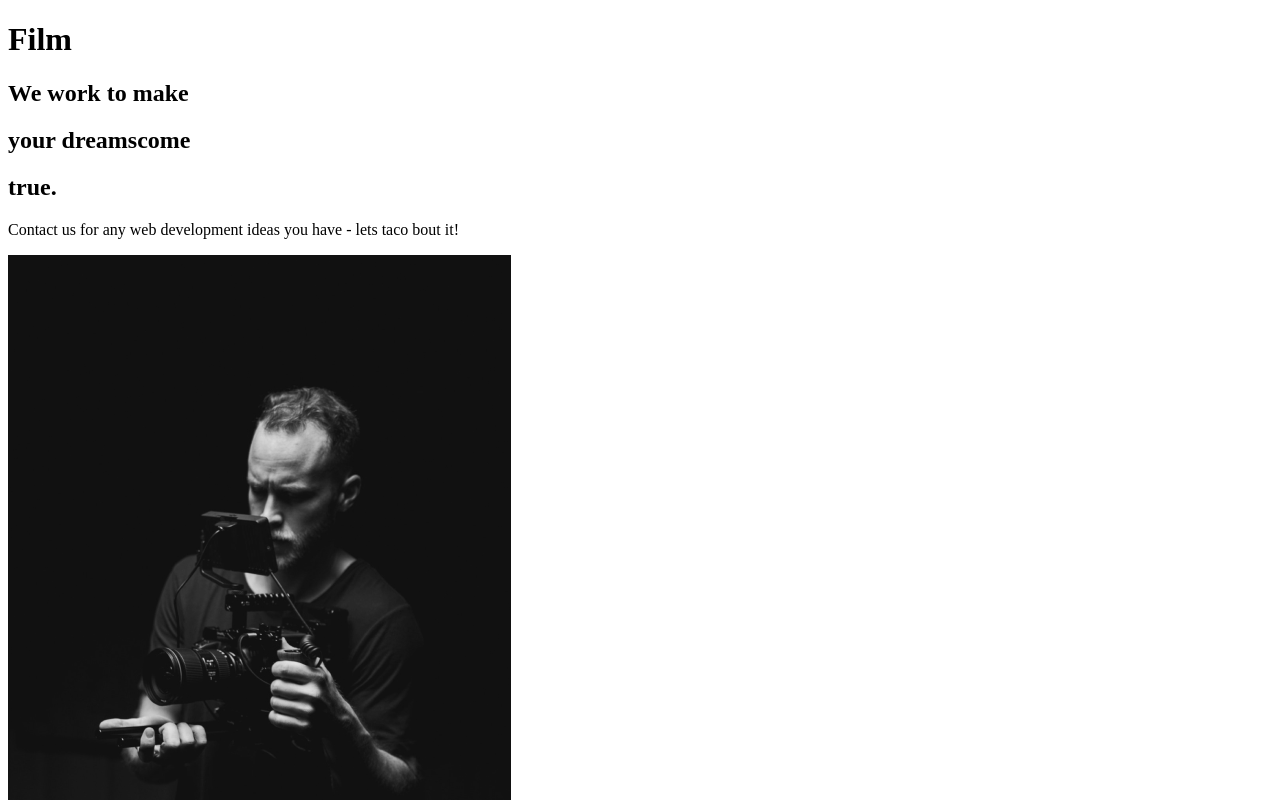
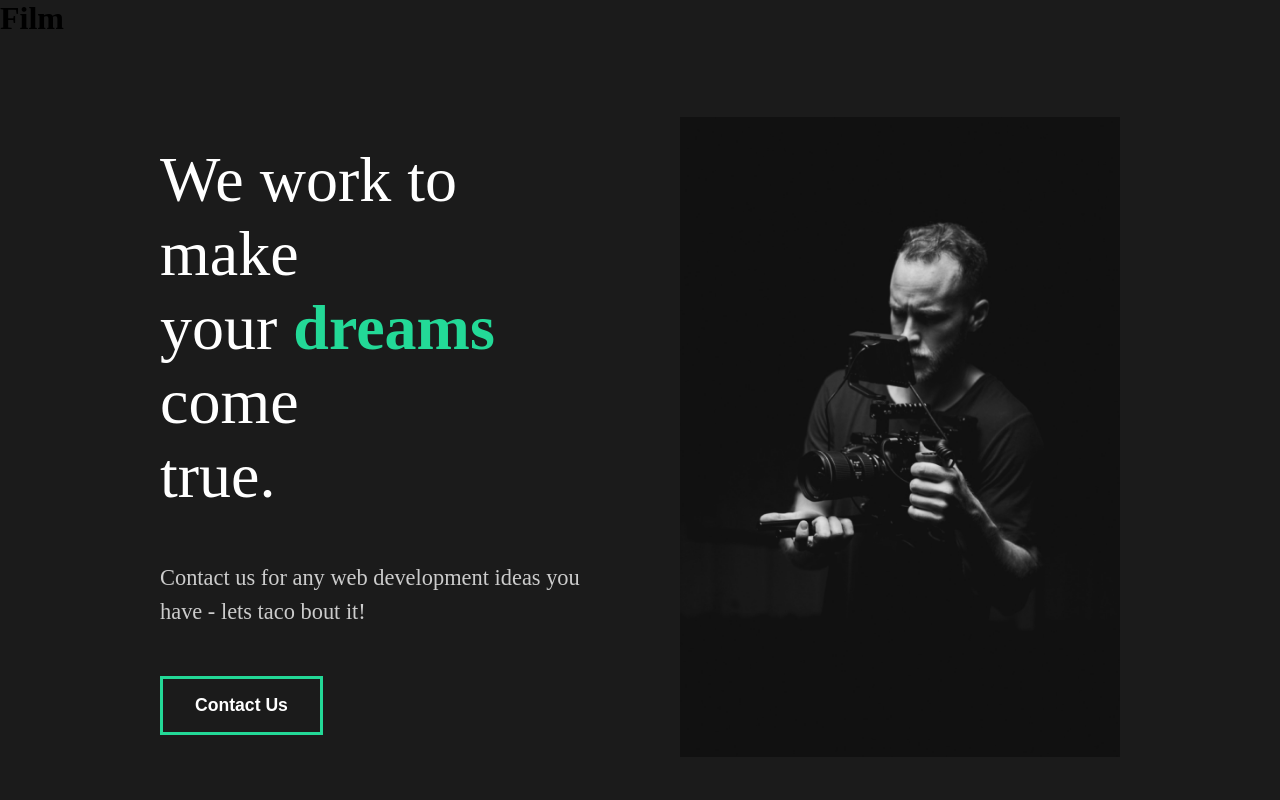
Before and after one commit to joeywire/react_portfolio, a React (Create React App) app: page / in a window 1280 px wide. Shown: the top 800 px of the page. Built offline with nearby package versions, Linux system fonts and the light colour scheme.

Commit message:
Styled AboutSection component & created GlobalStyles

```diff
--- a/src/App.js
+++ b/src/App.js
@@ -1,10 +1,13 @@
 import AboutUs from './pages/AboutUs';
+//Global Styles - can i seperate one for reset?
+import GlobalStyle from './components/GlobalStyle'
 
 
 function App() {
   return (
     <div className="App">
       <h1>Film</h1>
+      <GlobalStyle />
       <AboutUs />
     </div>
   );
--- a/src/components/AboutSection.js
+++ b/src/components/AboutSection.js
@@ -1,27 +1,63 @@
+import styled from 'styled-components';
+
 import home1 from '../img/home1.png'
+
 
 const AboutSection = () => {
     return (
-        <div>
-            <div className="description">
+        <AboutSC className="about">
+            <DescriptionSC>
                 <div className="title">
-                    <div className="hide">
+                    <Hide>
                         <h2>We work to make</h2>
-                    </div>
-                    <div className="hide">
-                        <h2>your <span>dreams</span>come</h2>
-                    </div>
-                    <div className="hide">
+                    </Hide>
+                    <Hide>
+                        <h2>your <span>dreams</span> come</h2>
+                    </Hide>
+                    <Hide>
                         <h2>true.</h2>
-                    </div>
+                    </Hide>
                 </div>
                 <p>Contact us for any web development ideas you have - lets taco bout it!</p>
-            </div>
-            <div className="image">
+                <button>Contact Us</button>
+            </DescriptionSC>
+            <ImageSC>
                 <img src={home1} alt="Guy with camera"/>
-            </div>
-        </div>
-    )
-}
+            </ImageSC>
+        </AboutSC>
+    );
+};
+
+//Styled Component
+const AboutSC = styled.div`
+    min-height: 90vh;
+    display: flex;
+    align-items: center;
+    justify-content: space-between;
+    padding: 5rem 10rem;
+    color: white;
+`;
+
+const DescriptionSC = styled.div`
+    flex: 1;
+    padding-right: 5rem;
+    h2{
+        font-weight: lighter;
+    }
+`;
+
+const ImageSC = styled.div`
+    flex: 1;
+    overflow: hidden;
+    img {
+        width: 100%;
+        height: 80vh;
+        object-fit: cover;
+    }
+`;
+
+const Hide = styled.div`
+    overflow: hidden;
+`;
 
 export default AboutSection;
--- /dev/null
+++ b/src/components/GlobalStyle.js
@@ -0,0 +1,60 @@
+import {createGlobalStyle} from 'styled-components';
+
+const GlobalStyle = createGlobalStyle`
+
+    *{
+        margin: 0;
+        padding: 0;
+        box-sizing: border-box;
+    }
+
+    body{
+        background: #1b1b1b;
+    }
+
+    button{
+        font-weight: bold;
+        font-size: 1.1rem;
+        cursor: pointer;
+        padding: 1rem 2rem;
+        border: 3px solid #23d997;
+        background: transparent;
+        color: white;
+        transition: all 0.5s ease;
+        &:hover {
+            background-color: #23d997;
+            color: white;
+        }
+    }
+
+    h2{
+        font-weight: lighter;
+        font-size: 4rem;
+    }
+
+    h3 {
+        color: white;
+    }
+
+    h4 {
+        font-weight: bold;
+    }
+
+    span {
+        font-weight: bold;
+        color: #23d997;
+    }
+
+    a{
+        font-size: 1.1rem;
+    }
+
+    p{
+        padding: 3rem 0rem;
+        color: #ccc;
+        font-size: 1.4rem;
+        line-height: 150%;
+    }
+`;
+
+export default GlobalStyle;
```
